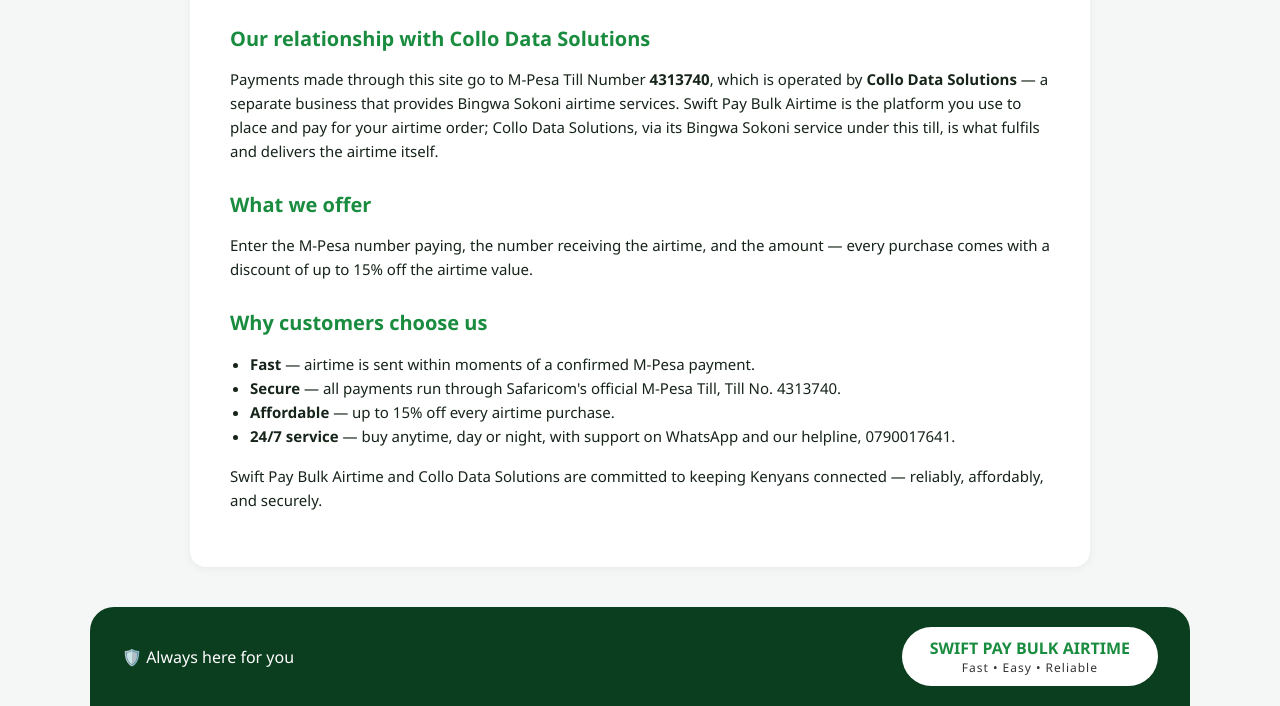
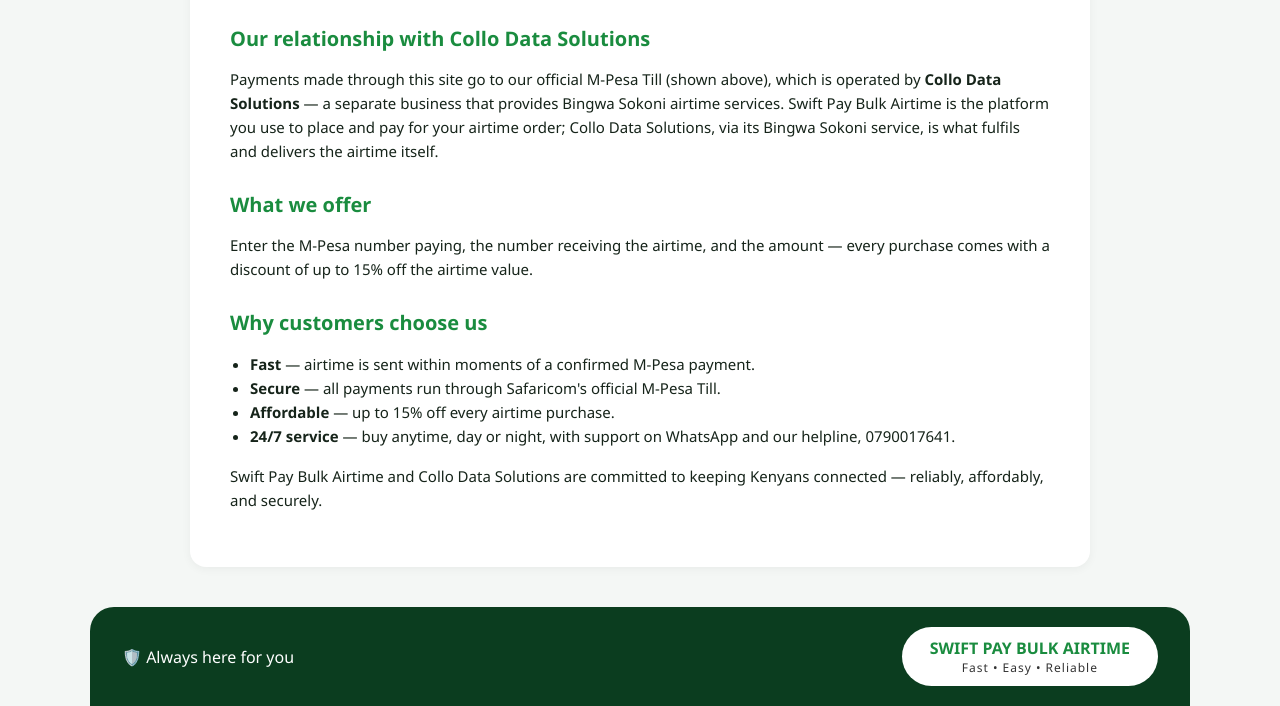
Before and after one commit to eqsedii/SwiftPay-Bulk, a website: page about.html in a window 1280 px wide. Shown: the part 242-948 px from the top of the page. Drawn offline with Linux system fonts and the light colour scheme.

Commit message:
Update M-Pesa Till information in about.html

```diff
--- a/about.html
+++ b/about.html
@@ -36,13 +36,12 @@
 
     <h2>Our relationship with Collo Data Solutions</h2>
     <p>
-      Payments made through this site go to M-Pesa Till Number
-      <strong>4313740</strong>, which is operated by <strong>Collo Data
-      Solutions</strong> — a separate business that provides Bingwa Sokoni
-      airtime services. Swift Pay Bulk Airtime is the platform you use to
-      place and pay for your airtime order; Collo Data Solutions, via its
-      Bingwa Sokoni service under this till, is what fulfils and delivers
-      the airtime itself.
+      Payments made through this site go to our official M-Pesa Till (shown
+      above), which is operated by <strong>Collo Data Solutions</strong> — a
+      separate business that provides Bingwa Sokoni airtime services. Swift
+      Pay Bulk Airtime is the platform you use to place and pay for your
+      airtime order; Collo Data Solutions, via its Bingwa Sokoni service, is
+      what fulfils and delivers the airtime itself.
     </p>
 
     <h2>What we offer</h2>
@@ -55,7 +54,7 @@
     <h2>Why customers choose us</h2>
     <ul>
       <li><strong>Fast</strong> — airtime is sent within moments of a confirmed M-Pesa payment.</li>
-      <li><strong>Secure</strong> — all payments run through Safaricom's official M-Pesa Till, Till No. 4313740.</li>
+      <li><strong>Secure</strong> — all payments run through Safaricom's official M-Pesa Till.</li>
       <li><strong>Affordable</strong> — up to 15% off every airtime purchase.</li>
       <li><strong>24/7 service</strong> — buy anytime, day or night, with support on WhatsApp and our helpline, 0790017641.</li>
     </ul>
```
